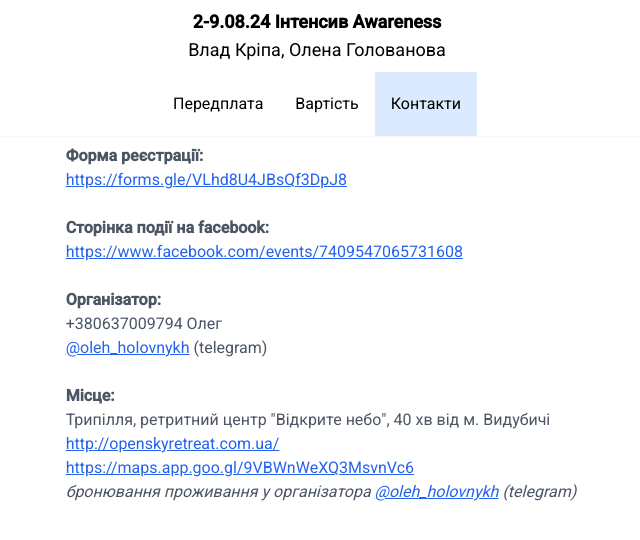
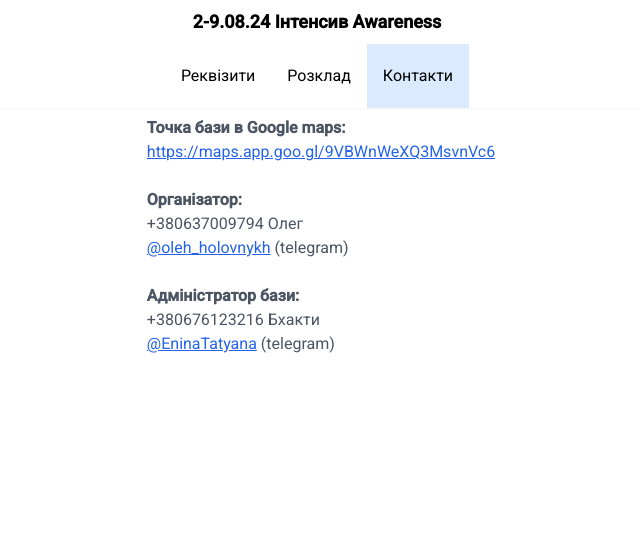
Before and after one commit to oleh-holovnykh/intensive-awareness, a React (Vite) app: page /#/contacts in a window 1280 px wide. Shown: the top 540 px of the page, without its empty margins (323-963 px from the left). Built offline with nearby package versions, Linux system fonts and the light colour scheme.

Commit message:
changed some pages

```diff
--- a/src/App.tsx
+++ b/src/App.tsx
@@ -8,8 +8,8 @@ import Contacts from './pages/Contacts/Contacts';
 function App() {
   return (
     <>
-      <div className='text-center text-lg mb-2 mt-2'><b>2-9.08.24 Інтенсив Awareness</b><br />
-      Влад Кріпа, Олена Голованова</div>
+      <div className='text-center text-lg mb-2 mt-2'><b>2-9.08.24 Інтенсив Awareness</b>
+      </div>
       <NavBar navItems={navItems} />
 
       <div className='section'>
--- a/src/data/navItems.json
+++ b/src/data/navItems.json
@@ -1,5 +1,5 @@
 [
-  { "id": 1, "title": "Передплата", "url": "/payment" },
-  { "id": 2, "title": "Вартість", "url": "/info"},
+  { "id": 1, "title": "Реквізити", "url": "/payment" },
+  { "id": 2, "title": "Розклад", "url": "/info"},
   { "id": 2, "title": "Контакти", "url": "/contacts"}
 ]
--- a/src/pages/Contacts/Contacts.tsx
+++ b/src/pages/Contacts/Contacts.tsx
@@ -4,20 +4,13 @@ const Contacts: React.FC = () => {
   return (
     <div className='text-left w-max mt-2 mx-auto text-gray-600 whitespace-normal break-words'>
       <div className='ml-2'>
-        <strong>Форма реєстрації:</strong><br />
-        <a target='blank'
+        <strong>Точка бази в Google maps:</strong> <br />
+        <a
+          target='blank'
           className='text-blue-600 underline hover:text-blue-700'
-          href="https://forms.gle/VLhd8U4JBsQf3DpJ8"
-        >
-          https://forms.gle/VLhd8U4JBsQf3DpJ8
-        </a> <br /> <br />
-        <strong>Cторінка події на facebook:</strong><br />
-        <a target='blank'
-          className='text-blue-600 underline hover:text-blue-700'
-          href="https://www.facebook.com/events/7409547065731608"
-        >
-          https://www.facebook.com/events/7409547065731608
-        </a> <br /> <br />
+          href="https://maps.app.goo.gl/9VBWnWeXQ3MsvnVc6">
+            https://maps.app.goo.gl/9VBWnWeXQ3MsvnVc6
+        </a> <br /><br />
         <strong>Організатор:</strong> <br />
           +380637009794 Олег<br />
             <a
@@ -25,28 +18,16 @@ const Contacts: React.FC = () => {
               className='text-blue-600 underline hover:text-blue-700'
               href="https://t.me/oleh_holovnykh">
                 @oleh_holovnykh
+            </a> (telegram) <br /><br />
+            <strong>Адміністратор бази:</strong> <br />
+            +380676123216 Бхакти<br />
+            <a
+              target='blank'
+              className='text-blue-600 underline hover:text-blue-700'
+              href="https://t.me/EninaTatyana">
+                @EninaTatyana
             </a> (telegram)
-            <br /> <br />
-        <strong>Місце:</strong> <br />
-        Трипілля, ретритний центр "Відкрите небо", 40 хв від м. Видубичі<br />
-        <a
-          target='blank'
-          className='text-blue-600 underline hover:text-blue-700'
-          href="http://openskyretreat.com.ua/">
-            http://openskyretreat.com.ua/
-        </a> <br />
-        <a
-          target='blank'
-          className='text-blue-600 underline hover:text-blue-700'
-          href="https://maps.app.goo.gl/9VBWnWeXQ3MsvnVc6">
-            https://maps.app.goo.gl/9VBWnWeXQ3MsvnVc6
-        </a> <br />
-        <i>бронювання проживання у організатора</i> <a
-          target='blank'
-          className='text-blue-600 underline hover:text-blue-700 italic'
-          href="https://t.me/oleh_holovnykh">
-            @oleh_holovnykh
-        </a> <i>(telegram)</i>
+          <br /><br />
       </div>
     </div>
   )
--- a/src/pages/Info/Info.tsx
+++ b/src/pages/Info/Info.tsx
@@ -1,78 +1,138 @@
 import React from 'react';
-import { Link } from 'react-router-dom';
+// import { Link } from 'react-router-dom';
 
 export const Info: React.FC = () => {
   return (
     <div className='text-left whitespace-normal break-words max-w-300 w-max mt-2 mx-auto text-gray-600 break-all'>
-      <div className='ml-2'>
-        <div className='mb-2'>
-          <strong>💳Вартість інтенсиву при передплаті:</strong>
-          <br />
-          до 1.04 — €200
-          <br />
-          до 1.06 — €250
-          <br />
-          до 1.08 — €300
-          <br />
-          Передплата: €50 <Link to='/payment' className="text-blue-500 underline hover:text-blue-700">показати реквізити</Link>
-        </div>
+      <a
+        href="https://docs.google.com/document/d/1qj1bdFO7zWb5vDIUQsv_YFdyOACcifIfEW0x2wcSNnw/edit?usp=sharing"
+        target="_blank"
+        rel="noopener noreferrer"
+        className="text-blue-600 hover:underline"
+      >
+        Відкрити розклад у Google Docs
+      </a>
+    </div>
 
-        <div className='mb-4'>
-          <strong>🍛️ Харчування:</strong> <br />
-          5900 грн <br /> (триразове вегетаріанське)
-        </div>
-        <div>
-          <div className='mb-2'>
-            <strong>🏡 Проживання:</strong>
-            <table>
-              <thead>
-                <tr className='text-center'>
-                  <th>Місце</th>
-                  <th className='w-32'>Вільних місць</th>
-                  <th className='w-32'>Вартість</th>
-                </tr>
-              </thead>
-              <tbody>
-                <tr className='text-left bg-gray-100'>
-                  <td>Готель 2-х</td>
-                  <td>1</td>
-                  <td>4900</td>
-                </tr>
-                <tr className='text-left'>
-                  <td>Готель 3-х</td>
-                  <td>0</td>
-                  <td>4200</td>
-                </tr>
-                <tr className='text-left bg-gray-100'>
-                  <td>Новий корпус (2-х місні)</td>
-                  <td>2</td>
-                  <td>3850</td>
-                </tr>
-                <tr className='text-left'>
-                  <td>
-                    "Будинок рибалки"
-                    <br /> (4-х місні, 2-х місний)
-                  </td>
-                  <td>9</td>
-                  <td>3500</td>
-                </tr>
-                <tr className='text-left bg-gray-100'>
-                  <td>Хостел</td>
-                  <td>9</td>
-                  <td>2800</td>
-                </tr>
-                <tr className='text-left'>
-                  <td>Палатка</td>
-                  <td>2</td>
-                  <td>1750</td>
-                </tr>
-              </tbody>
-            </table>
-          </div>
-        </div>
-        <span className='bg-yellow-100 whitespace-normal break-words'> Доплата за інтенсив/проживання/харчування</span> <br />
-        <span className='bg-yellow-100 whitespace-normal break-words'> готівкою або на <Link to='/payment' className="text-blue-500 underline hover:text-blue-700">ФОП</Link> до 2 серпня</span><br />
-      </div>
-    </div>
+
+    // <div className='text-left whitespace-normal break-words max-w-300 w-max mt-2 mx-auto text-gray-600 break-all'>
+    //   <h4><b>2 серпня</b></h4>
+    //   <p>12:00 – 15:30 Заїзд, поселення</p>
+    //   <p>15:30 – 16:15 Оплата інтенсиву</p>
+    //   <p>16:30 – 18:00 Відкриття інтенсиву</p>
+    //   <p>18:00 – 19:00 Вечеря</p>
+    //   <p>19:00 – 21:00 Робота в групах (клієнтська/супервізійна)</p>
+    //   <br />
+    //   <h4><b>3, 4 та 5 серпня</b></h4>
+    //   <p>7:30 – 8:30 Ранкова медитація</p>
+    //   <p>9:00 – 10:00 Сніданок</p>
+    //   <p>10:00 – 12:30 Розстановки</p>
+    //   <p>12:45 – 13:45 Сесія у клієнтів 1</p>
+    //   <p>14:00 – 15:05 Обід/вільний час</p>
+    //   <p>15:05 – 16:05 Сесія у клієнтів 2</p>
+    //   <p>16:15 – 19:00 Клієнтська/Супервізійна група</p>
+    //   <p>19:00 – 20:00 Вечеря</p>
+    //   <p>20:00 – 21:30 Вечірня практика</p>
+    //   <br />
+    //   <h4><b>6 серпня (вихідний)</b></h4>
+    //   <p>9:00 – 10:00 Сніданок</p>
+    //   <p>10:00 – 14:00 Вільний час</p>
+    //   <p>14:00 – 15:00 Обід</p>
+    //   <p>15:00 – 17:15 Вільний час</p>
+    //   <p>17:30 – 19:00 Загальний груповий процес</p>
+    //   <p>19:00 – 20:00 Вечеря</p>
+    //   <p>20:00 – 22:00 Вечір біля вогнища/Вільний час</p>
+    //   <br />
+    //   <h4><b>7, 8 серпня</b></h4>
+    //   <p>7:30 – 8:30 Ранкова медитація</p>
+    //   <p>9:00 – 10:00 Сніданок</p>
+    //   <p>10:00 – 12:30 Розстановки</p>
+    //   <p>12:45 – 13:45 Сесія у клієнтів 1</p>
+    //   <p>14:00 – 15:05 Обід/вільний час</p>
+    //   <p>15:05 – 16:05 Сесія у клієнтів 2</p>
+    //   <p>16:15 – 19:00 Клієнтська/Супервізійна група</p>
+    //   <p>19:00 – 20:00 Вечеря</p>
+    //   <p>20:00 – 21:30 Вечірня практика</p>
+    //   <br />
+    //   <h4><b>9 серпня</b></h4>
+    //   <p>7:30 – 8:30 Ранкова медитація</p>
+    //   <p>9:00 – 10:00 Сніданок</p>
+    //   <p>10:00 – 11:00 Сесія у клієнтів 1</p>
+    //   <p>11:10 – 12:10 Сесія у клієнтів 2</p>
+    //   <p>12:30 – 14:00 Обід</p>
+    //   <p>14:00 – 16:30 Клієнтська/Супервізійна група</p>
+    //   <p>16:45 – 18:00 Завершення інтенсиву</p>
+    // </div>
+    // <div className='text-left whitespace-normal break-words max-w-300 w-max mt-2 mx-auto text-gray-600 break-all'>
+    //   <div className='ml-2'>
+    //     <div className='mb-2'>
+    //       <strong>💳Вартість інтенсиву при передплаті:</strong>
+    //       <br />
+    //       до 1.04 — €200
+    //       <br />
+    //       до 1.06 — €250
+    //       <br />
+    //       до 1.08 — €300
+    //       <br />
+    //       Передплата: €50 <Link to='/payment' className="text-blue-500 underline hover:text-blue-700">показати реквізити</Link>
+    //     </div>
+
+    //     <div className='mb-4'>
+    //       <strong>🍛️ Харчування:</strong> <br />
+    //       5900 грн <br /> (триразове вегетаріанське)
+    //     </div>
+    //     <div>
+    //       <div className='mb-2'>
+    //         <strong>🏡 Проживання:</strong>
+    //         <table>
+    //           <thead>
+    //             <tr className='text-center'>
+    //               <th>Місце</th>
+    //               <th className='w-32'>Вільних місць</th>
+    //               <th className='w-32'>Вартість</th>
+    //             </tr>
+    //           </thead>
+    //           <tbody>
+    //             <tr className='text-left bg-gray-100'>
+    //               <td>Готель 2-х</td>
+    //               <td>1</td>
+    //               <td>4900</td>
+    //             </tr>
+    //             <tr className='text-left'>
+    //               <td>Готель 3-х</td>
+    //               <td>0</td>
+    //               <td>4200</td>
+    //             </tr>
+    //             <tr className='text-left bg-gray-100'>
+    //               <td>Новий корпус (2-х місні)</td>
+    //               <td>2</td>
+    //               <td>3850</td>
+    //             </tr>
+    //             <tr className='text-left'>
+    //               <td>
+    //                 "Будинок рибалки"
+    //                 <br /> (4-х місні, 2-х місний)
+    //               </td>
+    //               <td>9</td>
+    //               <td>3500</td>
+    //             </tr>
+    //             <tr className='text-left bg-gray-100'>
+    //               <td>Хостел</td>
+    //               <td>9</td>
+    //               <td>2800</td>
+    //             </tr>
+    //             <tr className='text-left'>
+    //               <td>Палатка</td>
+    //               <td>2</td>
+    //               <td>1750</td>
+    //             </tr>
+    //           </tbody>
+    //         </table>
+    //       </div>
+    //     </div>
+    //     <span className='bg-yellow-100 whitespace-normal break-words'> Доплата за інтенсив/проживання/харчування</span> <br />
+    //     <span className='bg-yellow-100 whitespace-normal break-words'> готівкою або на <Link to='/payment' className="text-blue-500 underline hover:text-blue-700">ФОП</Link> до 2 серпня</span><br />
+    //   </div>
+    // </div>
   );
 };
```
Also changed, not shown: src/pages/Payment/Payment.tsx (+9 -8 lines).
